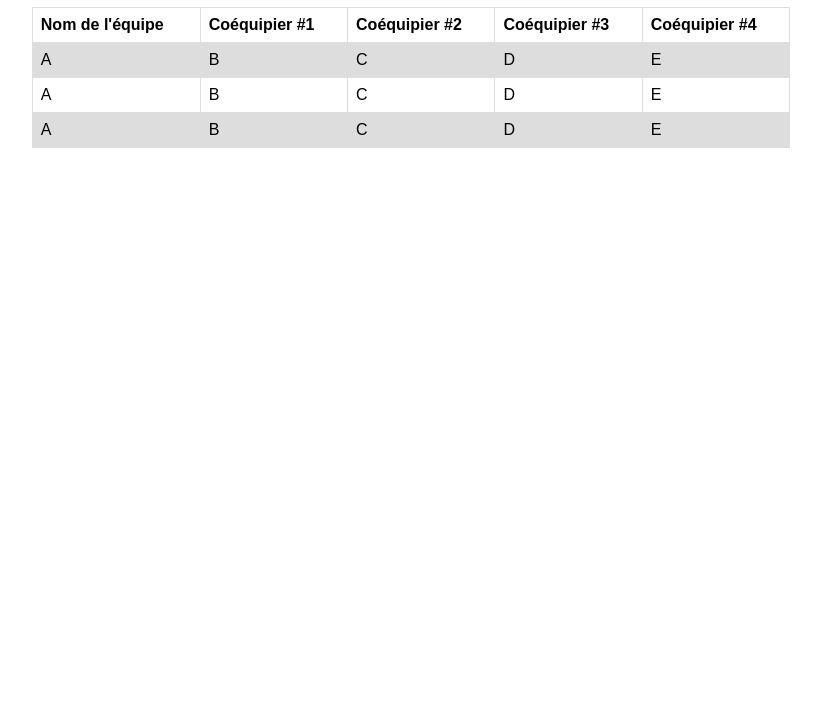
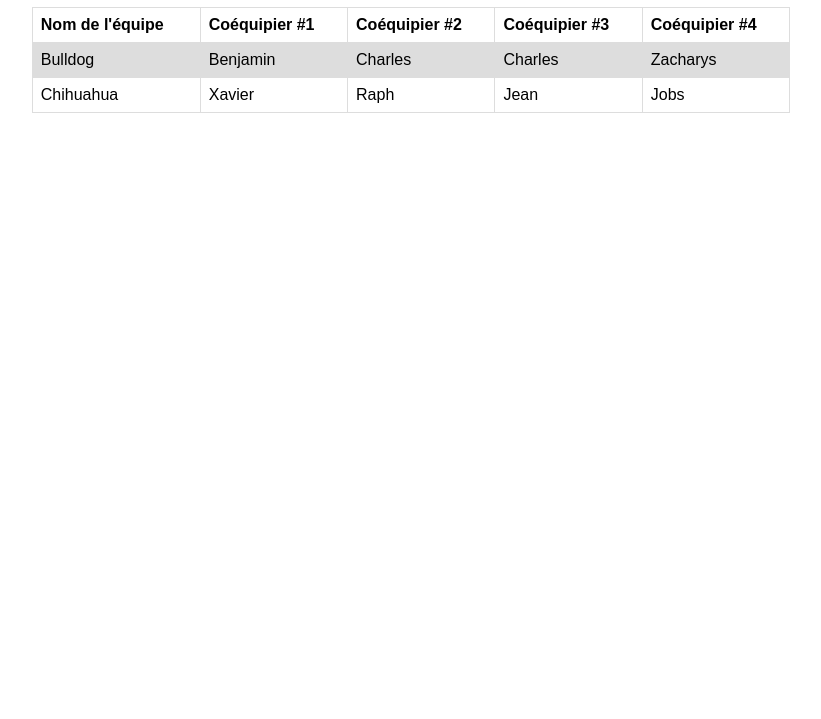
Before and after one commit to teamderx/teamderx.github.io, a plain HTML site: page public/index.html in a window 1280 px wide. Shown: the part 81-800 px from the top of the page, without its empty margins (229-1050 px from the left). Drawn offline with Linux system fonts and the light colour scheme.

Commit message:
even smarter commit message

```diff
--- a/public/index.html
+++ b/public/index.html
@@ -19,27 +19,6 @@
                     <th>Coéquipier #3</th>
                     <th>Coéquipier #4</th>
                 </tr>
-                <tr>
-                    <td>A</td>
-                    <td>B</td>
-                    <td>C</td>
-                    <td>D</td>
-                    <td>E</td>
-                </tr>
-                <tr>
-                    <td>A</td>
-                    <td>B</td>
-                    <td>C</td>
-                    <td>D</td>
-                    <td>E</td>
-                </tr>
-                <tr>
-                    <td>A</td>
-                    <td>B</td>
-                    <td>C</td>
-                    <td>D</td>
-                    <td>E</td>
-                </tr>
             </table>
         </div>
 </body>
--- a/public/team.js
+++ b/public/team.js
@@ -5,18 +5,22 @@ let data
 
 fetch('./teams.json')
 .then((response) => response.json())
-.then((json) => console.log(json));
+.then((json) => {
 
+    let table = document.getElementById("table-id")
 
-let table = document.getElementById("table-id")
+    let i = 1;
 
-data.array.forEach(element => {
-    team = document.createElement("tr");
-    team.innerHTML = element.name;
-    element.mates.forEach(mate => {
-        m = document.createElement("td");
-        m.innerHTML = mate;
-        team.appendChild(m);
+    json.teams.forEach(element => {
+        let row = table.insertRow(-1);
+        let cell0 = row.insertCell(0);
+        cell0.innerHTML = element.name
+        element.mates.forEach(mate=> {
+            let cell = row.insertCell(i);
+            cell.innerHTML = mate;
+            i++;
+        });
+        i = 1
     });
-    table.appendChild(team);
+
 });
```
